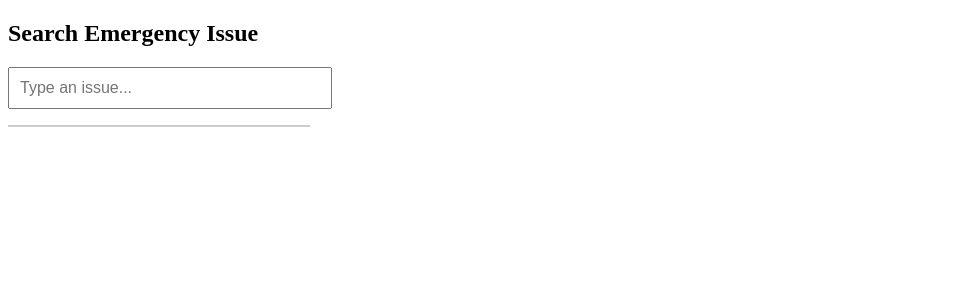
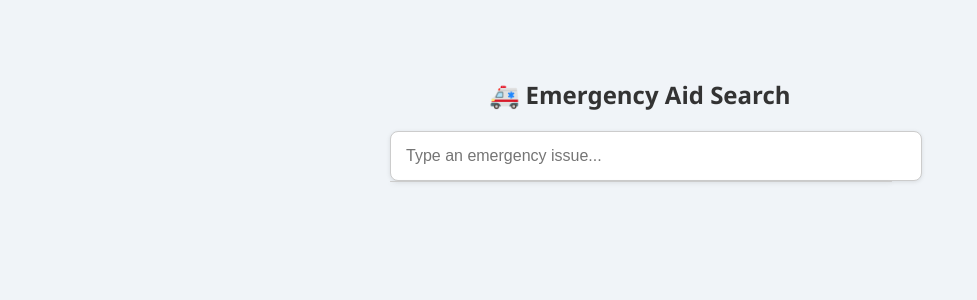
Before and after one commit to shawnk31/emergency-aid-webapp, a Flask app: page / in a window 1280 px wide. Shown: the top 300 px of the page, without its empty margins (0-977 px from the left). Run offline with Flask 3, Linux system fonts and the light colour scheme; parts of the project's set-up code (start-up, migrations or seed data) failed here and were passed over.

Commit message:
styling and kb input

```diff
--- a/templates/index.html
+++ b/templates/index.html
@@ -1,51 +1,101 @@
 <!DOCTYPE html>
-<html>
+<html lang="en">
 <head>
+    <meta charset="UTF-8">
+    <meta name="viewport" content="width=device-width, initial-scale=1.0">
     <title>Emergency Aid Search</title>
     <style>
-        input {
-            width: 300px;
-            padding: 10px;
+        body {
+            font-family: 'Segoe UI', Tahoma, Geneva, Verdana, sans-serif;
+            background-color: #f0f4f8;
+            display: flex;
+            flex-direction: column;
+            align-items: center;
+            padding: 50px 20px;
+        }
+
+        h2 {
+            color: #333;
+        }
+
+        .search-container {
+            position: relative;
+            width: 100%;
+            max-width: 500px;
+        }
+
+        input[type="text"] {
+            width: 100%;
+            padding: 15px;
             font-size: 16px;
+            border: 1px solid #ccc;
+            border-radius: 8px;
+            box-shadow: 0 1px 4px rgba(0, 0, 0, 0.1);
         }
+
         ul {
             list-style: none;
             padding: 0;
-            width: 300px;
+            margin: 0;
+            position: absolute;
+            top: 100%;
+            left: 0;
+            width: 100%;
+            background-color: white;
             border: 1px solid #ccc;
-            position: absolute;
-            background-color: white;
+            border-top: none;
+            box-shadow: 0 2px 5px rgba(0, 0, 0, 0.1);
             z-index: 1000;
+            max-height: 200px;
+            overflow-y: auto;
+            border-radius: 0 0 8px 8px;
         }
+
         li {
-            padding: 8px;
+            padding: 12px 15px;
             cursor: pointer;
+            transition: background 0.3s;
         }
-        li:hover {
-            background-color: #f0f0f0;
+
+        li:hover,
+        li.active {
+            background-color: #e6f7ff;
         }
+
         #aid-box {
-            margin-top: 20px;
-            padding: 10px;
-            border: 1px solid #aaa;
-            width: 320px;
-            background: #f9f9f9;
+            margin-top: 30px;
+            padding: 20px;
+            background-color: #ffffff;
+            border-radius: 12px;
+            box-shadow: 0 2px 8px rgba(0, 0, 0, 0.1);
+            max-width: 600px;
+            width: 100%;
+            display: none;
+        }
+
+        #aid-box strong {
+            color: #007acc;
+            font-size: 18px;
         }
     </style>
 </head>
 <body>
-    <h2>Search Emergency Issue</h2>
-    <input type="text" id="search" placeholder="Type an issue...">
-    <ul id="suggestions"></ul>
-    <div id="aid-box" style="display:none;"></div>
+    <h2>🚑 Emergency Aid Search</h2>
+    <div class="search-container">
+        <input type="text" id="search" placeholder="Type an emergency issue..." autocomplete="off">
+        <ul id="suggestions"></ul>
+    </div>
+    <div id="aid-box"></div>
 
     <script>
         const searchInput = document.getElementById("search");
         const suggestionsList = document.getElementById("suggestions");
         const aidBox = document.getElementById("aid-box");
+        let currentFocus = -1;
 
         searchInput.addEventListener("input", function () {
             const query = searchInput.value;
+            currentFocus = -1;
 
             if (query.length === 0) {
                 suggestionsList.innerHTML = "";
@@ -57,23 +107,56 @@
                 .then(response => response.json())
                 .then(data => {
                     suggestionsList.innerHTML = "";
-                    data.forEach(item => {
+                    data.forEach((item, index) => {
                         const li = document.createElement("li");
                         li.textContent = item;
-                        li.onclick = () => {
-                            searchInput.value = item;
-                            suggestionsList.innerHTML = "";
-                            fetch(`/first_aid?issue=${encodeURIComponent(item)}`)
-                                .then(res => res.json())
-                                .then(aid => {
-                                    aidBox.innerHTML = `<strong>First Aid:</strong><br>${aid}`;
-                                    aidBox.style.display = "block";
-                                });
-                        };
+                        li.setAttribute("data-index", index);
+                        li.onclick = () => selectItem(item);
                         suggestionsList.appendChild(li);
                     });
                 });
         });
+
+        searchInput.addEventListener("keydown", function(e) {
+            const items = suggestionsList.getElementsByTagName("li");
+            if (e.key === "ArrowDown") {
+                currentFocus++;
+                addActive(items);
+            } else if (e.key === "ArrowUp") {
+                currentFocus--;
+                addActive(items);
+            } else if (e.key === "Enter") {
+                e.preventDefault();
+                if (currentFocus > -1 && items[currentFocus]) {
+                    items[currentFocus].click();
+                }
+            }
+        });
+
+        function addActive(items) {
+            if (!items) return false;
+            removeActive(items);
+            if (currentFocus >= items.length) currentFocus = 0;
+            if (currentFocus < 0) currentFocus = items.length - 1;
+            items[currentFocus].classList.add("active");
+        }
+
+        function removeActive(items) {
+            for (let i = 0; i < items.length; i++) {
+                items[i].classList.remove("active");
+            }
+        }
+
+        function selectItem(item) {
+            searchInput.value = item;
+            suggestionsList.innerHTML = "";
+            fetch(`/first_aid?issue=${encodeURIComponent(item)}`)
+                .then(res => res.json())
+                .then(aid => {
+                    aidBox.innerHTML = `<strong>First Aid Instructions:</strong><br><p>${aid}</p>`;
+                    aidBox.style.display = "block";
+                });
+        }
     </script>
 </body>
 </html>
```
